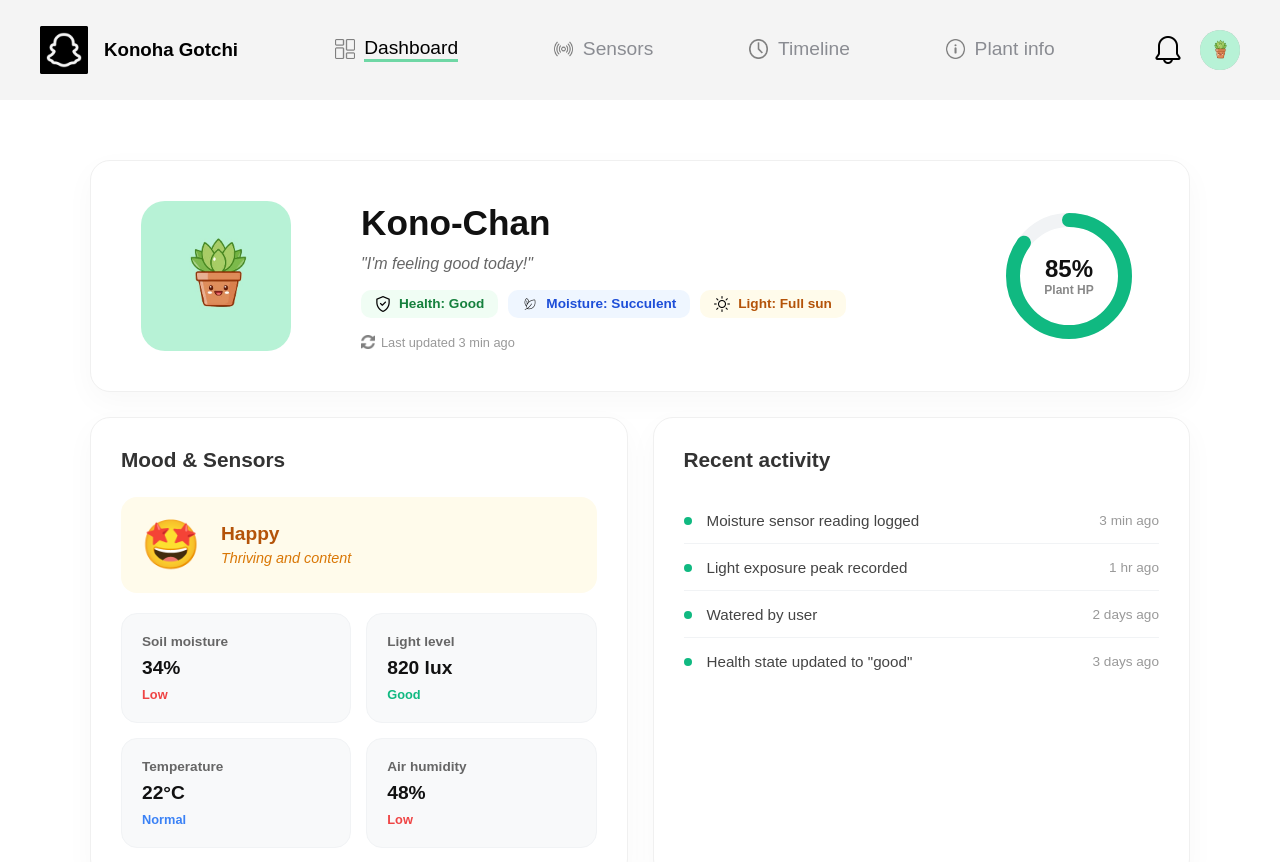
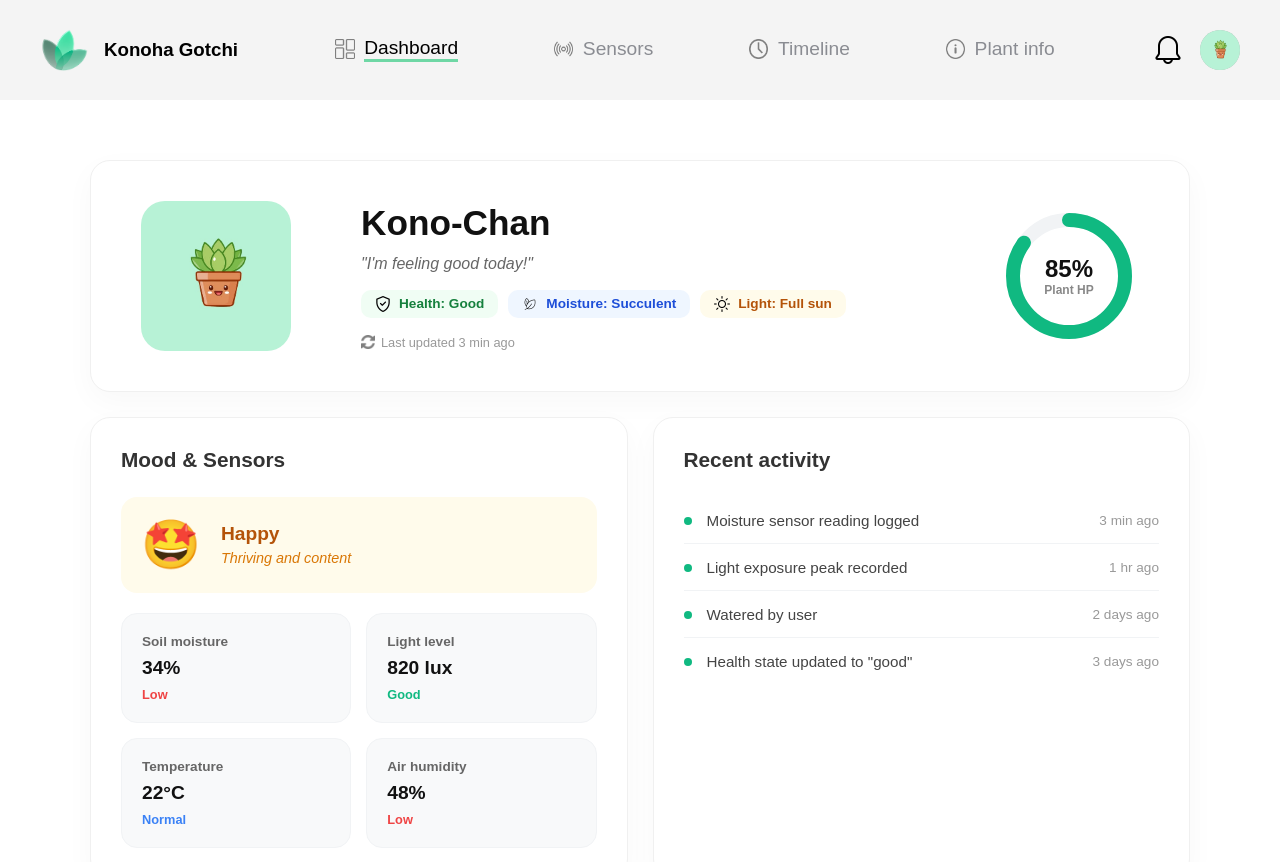
Before and after one commit to konoha-gotchi/konoha-website, a Next.js app: page / in a window 1280 px wide. Shown: the top 862 px of the page. Built offline with nearby package versions, Linux system fonts and the light colour scheme.

Commit message:
Pun add app.png as a logo into Navbar

```diff
--- a/app/globals_components/navbar.tsx
+++ b/app/globals_components/navbar.tsx
@@ -21,7 +21,7 @@ export default function Navbar({focus} : Props) {
    <>
     <nav className={styles.navbar}>
         <section className={styles.navbarLogo}>
-            <img src={"/icon/logo.png"} alt={"logo"}></img>
+            <img src={"/icon/app.png"} alt={"logo"}></img>
             <h3>Konoha Gotchi</h3>
         </section>
         <section className={styles.navbarList}>
```
Also changed, not shown: public/icon/app.png.
